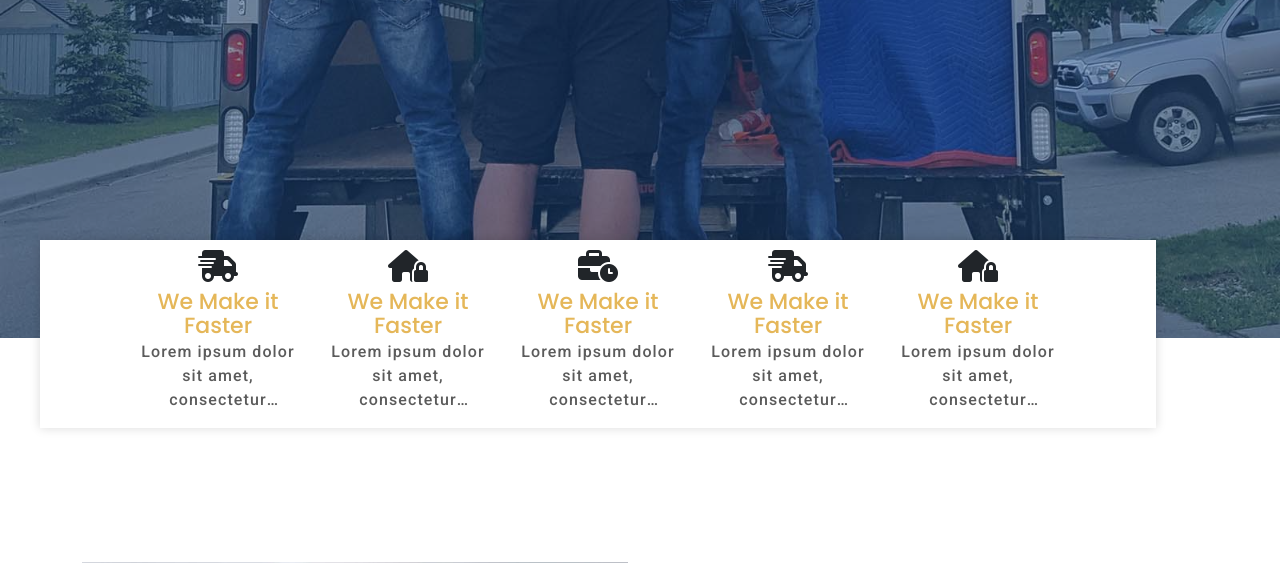
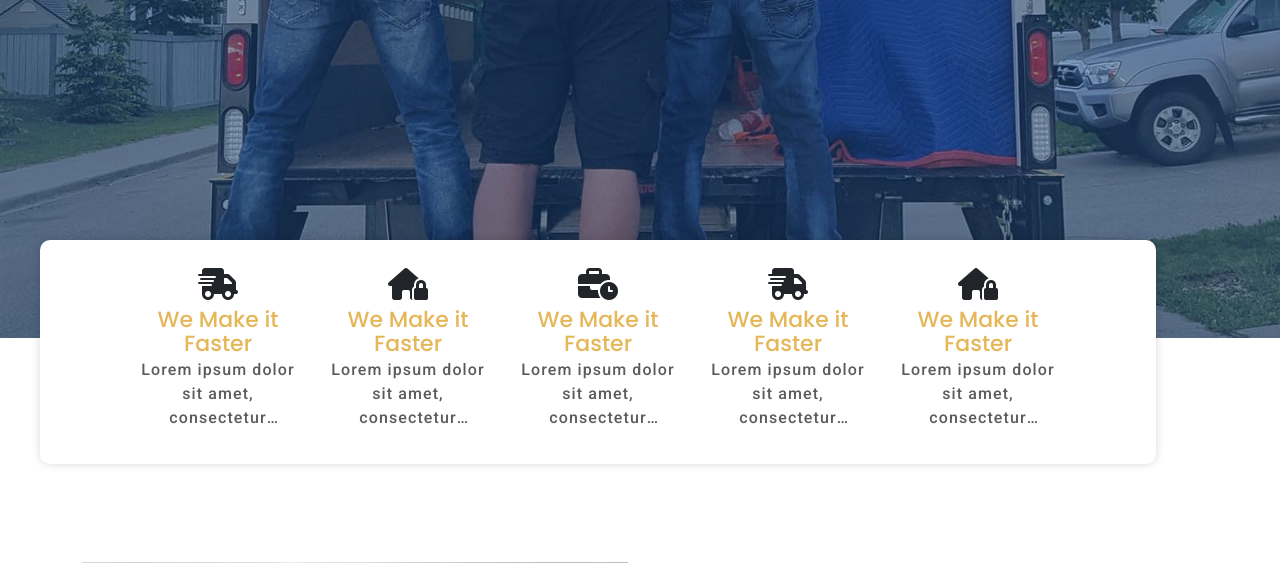
Before and after one commit to Binu-Tamang/Good-men-moving, a PHP site: page / in a window 1280 px wide. Shown: the part 688-1251 px from the top of the page. Run offline with PHP 8.4, Linux system fonts and the light colour scheme; some libraries are stand-ins or nearby versions.

Commit message:
two lines code added

```diff
--- a/assets/css/style.css
+++ b/assets/css/style.css
@@ -296,7 +296,8 @@ section.banner-part {
 .services-box-wrapper {
   box-shadow: 0px 0px 10px rgba(0 0 0 / 15%);
   background: #fff;
-  justify-content: end;
+  border-radius: 10px;
+  padding: 18px 0;
 }
 
 
```
